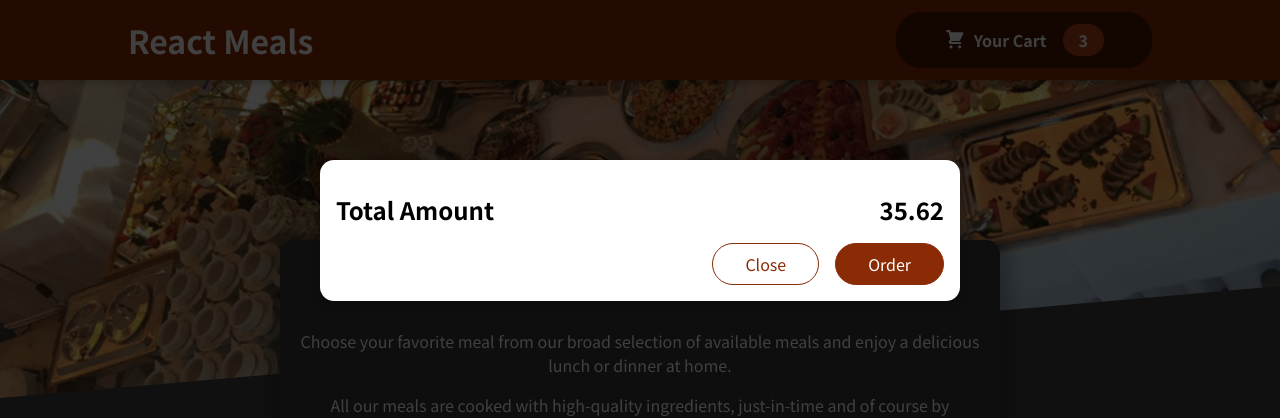
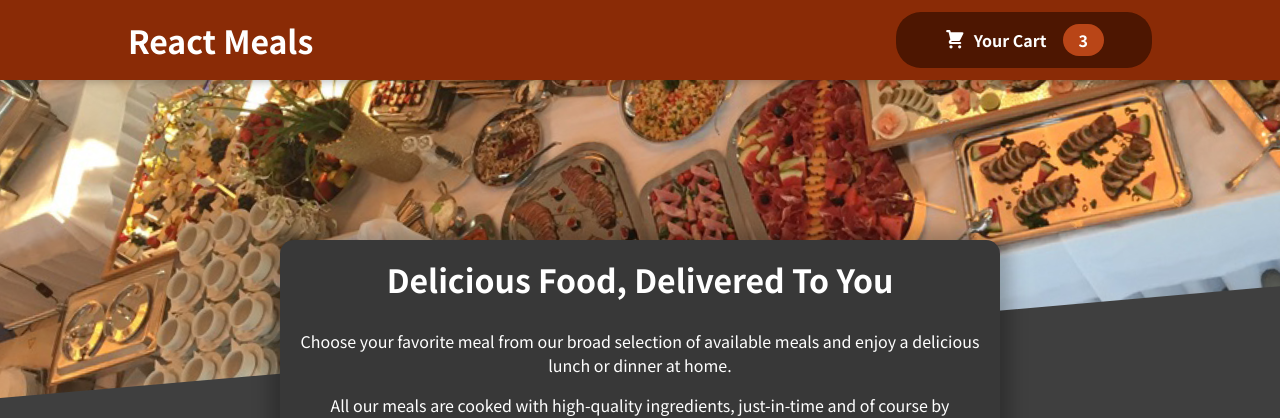
Before and after one commit to MantaXXX/React-Food-Order-App, a React (Create React App) app: page / in a window 1280 px wide. Shown: the top 418 px of the page. Built offline with nearby package versions, Linux system fonts and the light colour scheme.

Commit message:
新增 cart Modal  開啟關閉功能

```diff
--- a/src/App.js
+++ b/src/App.js
@@ -1,14 +1,23 @@
-import { Fragment } from "react";
+import { Fragment, useState } from "react";
 
 import Header from "./components/Layout/Header";
 import Meal from "./components/Meals/Meal";
 import Cart from "./components/Cart/Cart";
 
 function App() {
+  const [cartIsShown, setCartIsShown] = useState(false)
+
+  const showCartHandler = () => {
+    setCartIsShown(true)
+  }
+  const hideCartHandler = () => {
+    setCartIsShown(false)
+  }
+
   return (
     <Fragment>
-      <Cart />
-      <Header />
+      {cartIsShown && <Cart onClose={hideCartHandler} />}
+      <Header onshowCart={showCartHandler} />
       <main>
         <Meal />
       </main>
--- a/src/components/Cart/Cart.js
+++ b/src/components/Cart/Cart.js
@@ -11,14 +11,14 @@
   )
 
   return (
-    <Modal>
+    <Modal onClose={props.onClose}>
       {cartItems}
       <div className={classes.total}>
         <span>Total Amount</span>
         <span>35.62</span>
       </div>
       <div className={classes.actions}>
-        <button className={classes['button--alt']}>Close</button>
+        <button className={classes['button--alt']} onClick={props.onClose}>Close</button>
         <button className={classes.button}>Order</button>
       </div>
     </Modal>
--- a/src/components/Layout/Header.js
+++ b/src/components/Layout/Header.js
@@ -8,7 +8,7 @@
   return <Fragment>
     <header className={classes.header}>
       <h1>React Meals</h1>
-      <HeaderCartBtn />
+      <HeaderCartBtn onClick={props.onshowCart} />
     </header>
     <div className={classes['main-image']} >
       <img src={mealImage} alt='meals served on table' />
--- a/src/components/Layout/HeaderCartBtn.js
+++ b/src/components/Layout/HeaderCartBtn.js
@@ -2,7 +2,7 @@
 import classes from "./HeaderCartBtn.module.css"
 
 const HeaderCartBtn = (props) => {
-  return <button className={classes.button}>
+  return <button className={classes.button} onClick={props.onClick}>
     <span className={classes.icon}>
       <CartIcon />
     </span>
--- a/src/components/UI/Modal.js
+++ b/src/components/UI/Modal.js
@@ -4,7 +4,7 @@
 import classes from './Modal.module.css'
 
 const Backdrop = props => {
-  return <div className={classes.backdrop}></div>
+  return <div className={classes.backdrop} onClick={props.onClose}></div>
 }
 
 const ModalOverlay = props => {
@@ -18,7 +18,7 @@
 const Modal = props => {
   return (
     <Fragment>
-      {ReactDOM.createPortal(<Backdrop />, portalElement)}
+      {ReactDOM.createPortal(<Backdrop onClose={props.onClose} />, portalElement)}
       {ReactDOM.createPortal(<ModalOverlay>{props.children}</ModalOverlay>,
         portalElement)
       }
```
Also changed, not shown: 1 other file (tests, documents, lock files or other folders).
